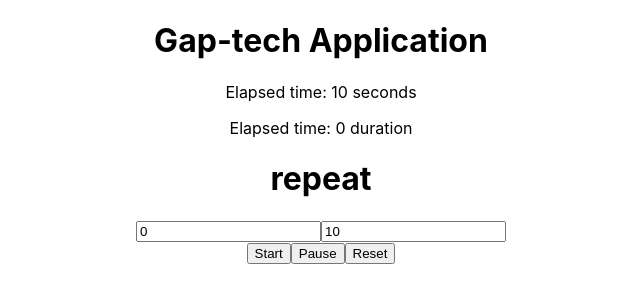
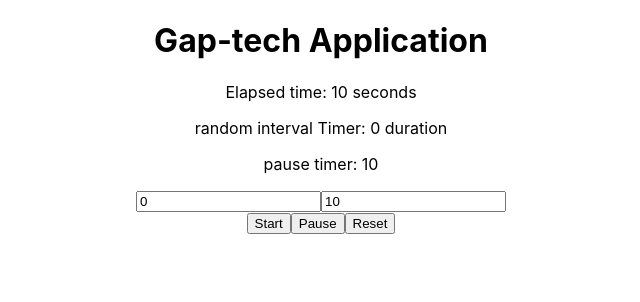
Before and after one commit to anthonyduong789/gap-tech, a React (Create React App) app: page / in a window 1280 px wide. Shown: the top 302 px of the page, without its empty margins (319-959 px from the left). Built offline with nearby package versions, Linux system fonts and the light colour scheme.

Commit message:
finished the funcitoning components

```diff
--- a/src/Timer.js
+++ b/src/Timer.js
@@ -4,15 +4,29 @@ import React, { useState, useEffect } from 'react';
 
 
 function Timer() {
+
+
+
+  //  this part below is used for the long timer
    const [seconds, setSeconds] = useState(0);
    const [isActive, setIsActive] = useState(false);
    const [duration, setDuration] = useState(10);
-
 
    // Below will handle the random timer for the gap effect
    const [random_seconds, setRandomSeconds] = useState(0);
    const [random_duration, setRandomDuration] = useState(0);
 
+  //  below will handle all 10 second rest break
+  let rest_duration = 10;
+  const [show, setShow] = useState(false);
+  const [rest_sec, setRest_Sec] = useState(rest_duration);
+
+   function paused () {
+     return (
+
+       show?<h1>take a break</h1>:null
+     );
+   }
 
    const handleInputChange_1 = (e) => {
     const value = e.target.value;
@@ -38,6 +52,7 @@ function Timer() {
   //  total time=> duration
   // random time = > random_duration
 
+
    useEffect(()=> {
     setSeconds(duration);
    },[duration]);
@@ -52,16 +67,27 @@ function Timer() {
        duration_time = duration;
        if (isActive) {
            interval = setInterval(() => {
-            if (random_seconds == 0 ){
+
+            if (random_seconds == 0 && !show){
               console.log("hey");
+
+              setRandomDuration(Math.floor(Math.random() * (20 - 10) + 10));
               setRandomSeconds(random_duration);
-            }else{
+              setShow(true);
+            }else if (show==false){
               setRandomSeconds(prevSeconds => prevSeconds - 1);
             }
-
+            if (show && rest_sec == 0){
+              setShow(false);
+              setRest_Sec(rest_duration);
+            }else if(show){
+              setRest_Sec(prevSeconds => prevSeconds - 1);
+            }
             if (seconds == 0 ){
               setIsActive(false);
               setSeconds(duration);
+              setRandomSeconds(random_duration);
+              setShow(true);
             }else{
               setSeconds(prevSeconds => prevSeconds - 1);
             }
@@ -89,13 +115,15 @@ function Timer() {
        setSeconds(duration);
    }
 
+
    return (
+
        <div>
+           <paused/>
            <p>Elapsed time: {seconds} seconds</p>
-           <p>Elapsed time: {random_seconds} duration</p>
-
+           <p>random interval Timer: {random_seconds} duration</p>
+           <p>pause timer: {rest_sec}</p>
            <label>
-            <h1>repeat</h1>
            <input
             type="text"
             value={random_duration}
@@ -118,6 +146,8 @@ function Timer() {
            <button onClick={handleStart}>Start</button>
            <button onClick={handlePause}>Pause</button>
            <button onClick={handleReset}>Reset</button>
+           <div>{paused()}</div>
+
 
        </div>
    );
```
Lines whose indentation alone changed are shown as unchanged.
